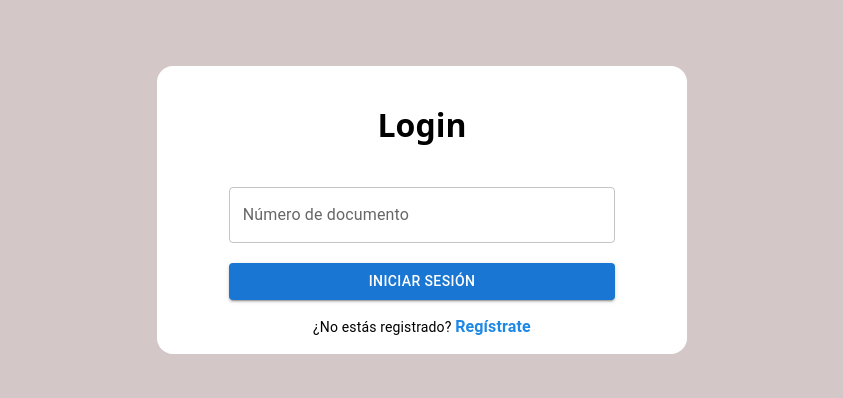
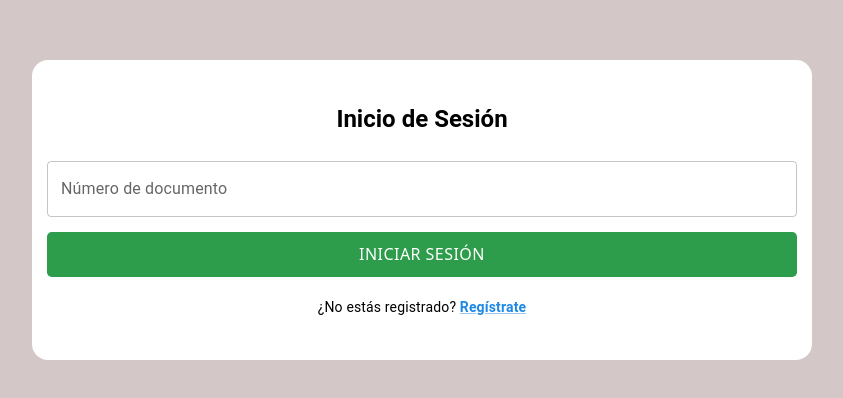
Before and after one commit to Yumawis/favorite-products-list, a React (Vite) app in the folder frontend/: page / in a window 1280 px wide. Shown: the part 190-588 px from the top of the page, without its empty margins (218-1061 px from the left). Built offline with nearby package versions, Linux system fonts and the light colour scheme.

Commit message:
Custom components were created and the code was refactored overall.

```diff
--- a/frontend/src/App.jsx
+++ b/frontend/src/App.jsx
@@ -1,6 +1,6 @@
 import Login from "./pages/Login";
 import SignUp from "./pages/SignUp";
-import Products from "./pages/products";
+import Products from "./pages/Products";
 
 import { ROUTES } from "./constants/navigateRoutes";
 import { Route, Routes } from "react-router-dom";
@@ -8,7 +8,7 @@ import { Route, Routes } from "react-router-dom";
 const App = () => {
   return (
     <Routes>
-      <Route path="/" element={<Login />} />
+      <Route path={ROUTES.LOGIN} element={<Login />} />
       <Route path={ROUTES.SIGN_UP} element={<SignUp />} />
       <Route path={ROUTES.PRODUCTS} element={<Products />} />
       <Route path="*" element={<div>Not Found 404</div>} />
--- /dev/null
+++ b/frontend/src/components/CustomLink.jsx
@@ -0,0 +1,16 @@
+import { Link } from "@mui/material";
+import { Link as RouterLink } from "react-router-dom";
+
+const CustomLink = ({ path, text }) => {
+  return (
+    <Link
+      component={RouterLink}
+      to={path}
+      sx={{ cursor: "pointer", fontWeight: 600, color: "#1E88E5" }}
+    >
+      {text}
+    </Link>
+  );
+};
+
+export default CustomLink;
--- /dev/null
+++ b/frontend/src/components/buttons/CustomButton.jsx
@@ -0,0 +1,38 @@
+import { Button, styled } from "@mui/material";
+
+const StyledButton = styled(Button)(({ theme }) => ({
+  width: "100%",
+  maxHeight: "45px",
+  padding: "0.9em 0.95em",
+  fontSize: "16px",
+  borderRadius: "0.3rem",
+  fontFamily: "'Fjalla One', system-ui",
+  transition: "all 0.3s ease",
+
+  "&.Mui-disabled": {
+    backgroundColor: theme.palette.action.disabledBackground,
+    color: theme.palette.action.disabled,
+    cursor: "not-allowed",
+  },
+}));
+
+const CustomButton = ({ children, disabled = false, sx = {}, ...props }) => {
+  return (
+    <StyledButton
+      disabled={disabled}
+      sx={{
+        backgroundColor: "#1E88E5",
+        color: "#fff",
+        "&:hover": {
+          backgroundColor: "#1565C0",
+        },
+        ...sx,
+      }}
+      {...props}
+    >
+      {children}
+    </StyledButton>
+  );
+};
+
+export default CustomButton;
--- a/frontend/src/cards/CustomFlexCard.jsx
+++ b/frontend/src/components/cards/CustomFlexCard.jsx
@@ -5,13 +5,12 @@ const CustomFlexCard = ({ children, sx = {} }) => {
     <Box
       sx={{
         width: "100%",
-        height: "100%",
+        minHeight: "300px",
         display: "flex",
         flexDirection: "column",
         justifyContent: "center",
-        alignItems: "center",
         padding: "15px",
-        gap: "20px",
+        gap: "25px",
         borderRadius: "1rem",
         background: "#ffffff",
         ...sx,
--- /dev/null
+++ b/frontend/src/components/cards/ProductCard.jsx
@@ -0,0 +1,55 @@
+import { Box, IconButton, Rating, Typography } from "@mui/material";
+
+import FavoriteBorderIcon from "@mui/icons-material/FavoriteBorder";
+
+const ProductCard = ({ product, sx = {} }) => {
+  return (
+    <Box
+      sx={{
+        minWidth: "300px",
+        minHeight: "320px",
+        display: "flex",
+        flexDirection: "column",
+        padding: "16px",
+        gap: 1.5,
+        borderRadius: 3,
+        backgroundColor: "#ffffff",
+        boxShadow: 3,
+        ...sx,
+      }}
+    >
+      <Box
+        sx={{
+          width: "100%",
+          height: "100%",
+          backgroundColor: "#f2f2f2",
+          borderRadius: 2,
+        }}
+      />
+      <Typography variant="h6">{product?.name}</Typography>
+
+      <Typography color="text.secondary">
+        Stock: {product?.status === "No disponible" ? 0 : product?.stock}
+      </Typography>
+
+      <Typography color="text.secondary">Status: {product?.status}</Typography>
+
+      <Box
+        sx={{
+          display: "flex",
+          justifyContent: "space-between",
+          alignItems: "center",
+          marginTop: "auto",
+        }}
+      >
+        <Rating value={0} readOnly size="small" />
+
+        <IconButton>
+          <FavoriteBorderIcon />
+        </IconButton>
+      </Box>
+    </Box>
+  );
+};
+
+export default ProductCard;
--- a/frontend/src/containers/MainContainer.jsx
+++ b/frontend/src/containers/MainContainer.jsx
@@ -5,7 +5,6 @@ const MainContainer = ({ children, sx = {} }) => {
     <Box
       sx={{
         width: "100%",
-        height: "100vh",
         display: "flex",
         flexDirection: "column",
         alignItems: "center",
@@ -18,5 +17,5 @@ const MainContainer = ({ children, sx = {} }) => {
     </Box>
   );
 };
-//
+
 export default MainContainer;
--- a/frontend/src/pages/Login.jsx
+++ b/frontend/src/pages/Login.jsx
@@ -2,26 +2,26 @@ import { useEffect } from "react";
 import { useNavigate } from "react-router-dom";
 import { useLoginMutation } from "../services/authService";
 
-import { Box, Button, Typography } from "@mui/material";
+import { Box, Typography } from "@mui/material";
 import { Field, Form, Formik } from "formik";
 
 import { ROUTES } from "../constants/navigateRoutes";
 
 import MainContainer from "../containers/MainContainer";
-import CustomFlexCard from "../cards/CustomFlexCard";
+import CustomFlexCard from "../components/cards/CustomFlexCard";
 import CustomNumberInput from "../inputs/CustomNumberInput";
+import CustomButton from "../components/buttons/CustomButton";
+import CustomLink from "../components/CustomLink";
 
 const Login = () => {
   const navigate = useNavigate();
 
   const [login, { data, error, isSuccess, isError, isLoading }] = useLoginMutation();
 
+  const isSubmitting = isLoading || isSuccess;
+
   const handleLogin = (documentNumber) => {
     login({ documentNumber });
-  };
-
-  const handleGoToSignUp = () => {
-    navigate(ROUTES.SIGN_UP);
   };
 
   useEffect(() => {
@@ -30,17 +30,19 @@ const Login = () => {
   }, [data, error, isSuccess, isError]);
 
   return (
-    <MainContainer>
+    <MainContainer sx={{ height: "100vh", padding: "250px" }}>
       <Box
         sx={{
-          width: "530px",
+          width: "100%",
           display: "flex",
           flexDirection: "column",
-          gap: "45px",
+          textAlign: "center",
         }}
       >
         <CustomFlexCard>
-          <h1>Login</h1>
+          <Typography variant="h5" sx={{ fontWeight: "bold" }}>
+            Inicio de Sesión
+          </Typography>
 
           <Formik
             initialValues={{ documentNumber: "" }}
@@ -50,8 +52,17 @@ const Login = () => {
             }}
           >
             {({ values, handleChange, handleBlur }) => (
-              <Form styled={{ width: "100%" }}>
+              <Form>
+                <Box
+                  sx={{
+                    width: "100%",
+                    display: "flex",
+                    flexDirection: "column",
+                    gap: "15px",
+                  }}
+                >
                   <Field
+                    sx={{ width: "100%" }}
                     as={CustomNumberInput}
                     name="documentNumber"
                     label="Número de documento"
@@ -61,22 +72,22 @@ const Login = () => {
                     onBlur={handleBlur}
                   />
 
-                <Button type="submit" variant="contained" fullWidth sx={{ marginTop: "20px" }}>
-                  INICIAR SESIÓN
-                </Button>
+                  <CustomButton
+                    type="submit"
+                    sx={{
+                      backgroundColor: "#2d9c4bff",
+                      "&:hover": { backgroundColor: "#33b339ff" },
+                    }}
+                    disabled={isSubmitting}
+                  >
+                    {!isSubmitting ? "Iniciar Sesión" : "Cargando..."}
+                  </CustomButton>
 
-                <Box sx={{ marginTop: "15px", textAlign: "center" }}>
+                  <Box sx={{ marginTop: "5px", textAlign: "center" }}>
                     <Typography variant="body2">
-                    ¿No estás registrado?{" "}
-                    <Typography
-                      component="span"
-                      color="#1E88E5"
-                      sx={{ cursor: "pointer", fontWeight: 600 }}
-                      onClick={handleGoToSignUp}
-                    >
-                      Regístrate
+                      ¿No estás registrado? <CustomLink path={ROUTES.SIGN_UP} text="Regístrate" />
                     </Typography>
-                  </Typography>
+                  </Box>
                 </Box>
               </Form>
             )}
--- a/frontend/src/pages/Products.jsx
+++ b/frontend/src/pages/Products.jsx
@@ -1,82 +1,37 @@
 import MainContainer from "../containers/MainContainer";
-import ProductCard from "../cards/ProductCard";
-import { Box, IconButton, Rating, Typography } from "@mui/material";
-import FavoriteBorderIcon from "@mui/icons-material/FavoriteBorder";
+import ProductCard from "../components/cards/ProductCard";
+
+import { Box, Typography } from "@mui/material";
+import { useGetAllProductsQuery } from "../services/productService";
+import { useEffect } from "react";
 
 const Products = () => {
+  const { data: products, isLoading } = useGetAllProductsQuery();
+
   return (
     <MainContainer>
-      <Box sx={{ mb: 4 }}>
-        <Typography variant="h4" fontWeight={600}>
-          Productos
-        </Typography>
-      </Box>
-
+      <Typography variant="h4" fontWeight={600} sx={{ mb: 4 }}>
+        Productos
+      </Typography>
       <Box
         sx={{
+          width: "100%",
           display: "flex",
-          flexWrap: "wrap",
-          gap: 4,
           justifyContent: "center",
-          maxWidth: "1200px",
         }}
       >
-        {Array.from({ length: 6 }).map((_, index) => (
-          <ProductCard key={index}>
-            {/* Imagen */}
-            <Box
-              sx={{
-                width: "100%",
-                height: 140,
-                backgroundColor: "#f2f2f2",
-                borderRadius: 2,
-              }}
-            />
-
-            {/* Nombre */}
-            <Typography variant="h6">Nombre del producto</Typography>
-
-            {/* Stock */}
-            <Typography color="text.secondary">Stock: --</Typography>
-
-            {/* Disponibilidad */}
-            <Typography color="text.secondary">--</Typography>
-
-            {/* Rating + Favoritos */}
-            <Box
-              sx={{
-                display: "flex",
-                justifyContent: "space-between",
-                alignItems: "center",
-                mt: "auto",
-              }}
-            >
-              <Rating value={0} readOnly size="small" />
-
-              <IconButton>
-                <FavoriteBorderIcon />
-              </IconButton>
-            </Box>
-          </ProductCard>
-        ))}
-
-        {/* <ProductCard>
-          <Typography variant="h6">Producto A</Typography>
-          <Typography color="text.secondary">Stock: 10</Typography>
-          <Typography color="success.main">Disponible</Typography>
-        </ProductCard>
-
-        <ProductCard>
-          <Typography variant="h6">Producto B</Typography>
-          <Typography color="text.secondary">Stock: 0</Typography>
-          <Typography color="error.main">Sin stock</Typography>
-        </ProductCard>
-
-        <ProductCard>
-          <Typography variant="h6">Producto B</Typography>
-          <Typography color="text.secondary">Stock: 0</Typography>
-          <Typography color="error.main">Sin stock</Typography>
-        </ProductCard> */}
+        <Box
+          sx={{
+            display: "flex",
+            flexWrap: "wrap",
+            gap: "15px",
+            justifyContent: "center",
+          }}
+        >
+          {products?.map((currentProduct, index) => (
+            <ProductCard key={index} product={currentProduct} />
+          ))}
+        </Box>
       </Box>
     </MainContainer>
   );
--- a/frontend/src/services/productService.js
+++ b/frontend/src/services/productService.js
@@ -21,7 +21,7 @@ export const productService = baseApi.injectEndpoints({
       transformErrorResponse: (response) => response?.data,
     }),
 
-    qualifyProduct: buildErrorMessage.mutation({
+    qualifyProduct: builder.mutation({
       query: ({ productId, qualifyNumber }) => ({
         url: "product/qualify",
         method: "POST",
```
Also changed, not shown: frontend/src/cards/ProductCard.jsx (deleted, +0 -25 lines), frontend/src/pages/SignUp.jsx (+20 -24 lines). Lines whose indentation alone changed are shown as unchanged.
